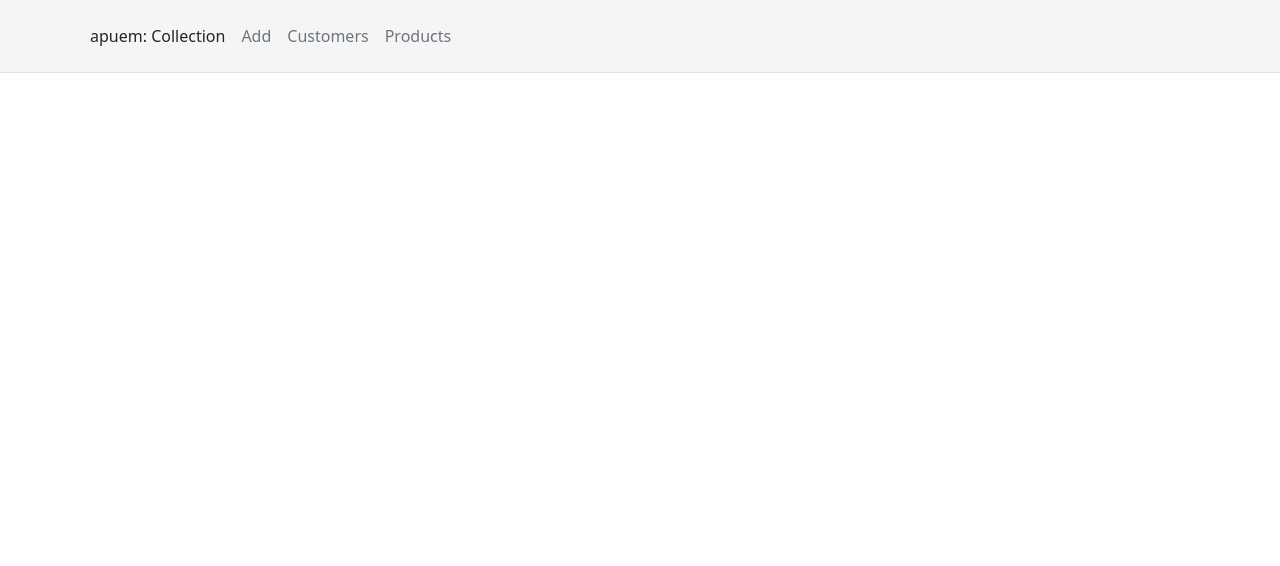
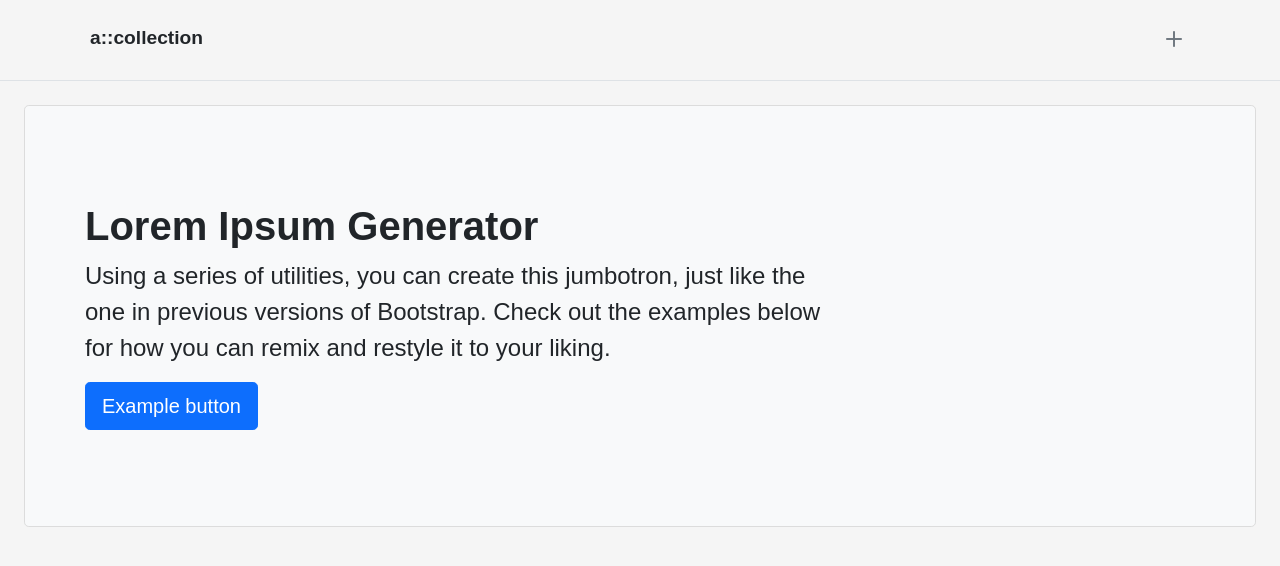
Before and after one commit to apuem/apuem, a plain HTML site: page index.html in a window 1280 px wide. Drawn offline with nearby package versions, Linux system fonts and the light colour scheme.

Commit message:
new style

```diff
--- a/index.html
+++ b/index.html
@@ -5,24 +5,34 @@
     <meta http-equiv="X-UA-Compatible" content="IE=edge">
     <meta name="viewport" content="width=device-width, initial-scale=1.0">
     <title>Collection - apuem</title>
+    <link href="styles.css" rel="stylesheet">
     <!-- CSS only -->
     <link href="https://cdn.jsdelivr.net/npm/bootstrap@5.0.0-beta3/dist/css/bootstrap.min.css" rel="stylesheet" integrity="sha384-eOJMYsd53ii+scO/bJGFsiCZc+5NDVN2yr8+0RDqr0Ql0h+rP48ckxlpbzKgwra6" crossorigin="anonymous">
     <!-- JavaScript Bundle with Popper -->
     <script src="https://cdn.jsdelivr.net/npm/bootstrap@5.0.0-beta3/dist/js/bootstrap.bundle.min.js" integrity="sha384-JEW9xMcG8R+pH31jmWH6WWP0WintQrMb4s7ZOdauHnUtxwoG2vI5DkLtS3qm9Ekf" crossorigin="anonymous"></script>
+    <!-- Bootsrtap Icons -->
+    <link rel="stylesheet" href="https://cdn.jsdelivr.net/npm/bootstrap-icons@1.4.1/font/bootstrap-icons.css">
 </head>
 <body>
-    <header class="p-3 mb-3 border-bottom" style="background-color: #F5F5F5;">
-        <div class="container">
-            <ul class="nav col-12 col-lg-auto me-lg-auto mb-2 mb-md-0">
-              <li><a href="#" class="nav-link px-2 link-dark">apuem: Collection</a></li>
-              <li><a href="#" class="nav-link px-2 link-secondary">Add</a></li>
-              <li><a href="#" class="nav-link px-2 link-secondary">Customers</a></li>
-              <li><a href="#" class="nav-link px-2 link-secondary">Products</a></li>
+    <header class="p-3 mb-3 border-bottom">
+        <div class="container d-flex flex-wrap">
+            <ul class="nav me-lg-auto">
+              <li><a href="#" style="font-weight: bold; font-size: larger;" class="nav-link px-2 link-dark">a::collection</a></li>
+            </ul>
+            <ul class="nav">
+              <li class="py-0"><a href="#" class="nav-link px-2 py-0 link-secondary"><i class="bi bi-plus" style="font-size: 2rem;"></i></a></li>
             </ul>
           </div>
         </div>
       </header>
-
-
+      <main>
+        <div style="border: 1px solid #DCDCDC;" class="p-5 m-4 bg-light rounded-3">
+          <div class="container-fluid py-5">
+            <h1 class="display-6 fw-bolder">Lorem Ipsum Generator</h1>
+            <p class="col-md-8 fs-4">Using a series of utilities, you can create this jumbotron, just like the one in previous versions of Bootstrap. Check out the examples below for how you can remix and restyle it to your liking.</p>
+            <button class="btn btn-primary btn-lg" type="button">Example button</button>
+          </div>
+        </div>
+      </main>
 </body>
 </html>
--- /dev/null
+++ b/styles.css
@@ -0,0 +1,23 @@
+body {
+    background-color: #F5F5F5 !important;
+    font-family: 'Space Grotesk', sans-serif !important;
+}
+
+p {
+    font-family: 'Space Grotesk', sans-serif !important;
+}
+
+h1 {
+    font-family: 'Space Grotesk', sans-serif !important;
+}
+
+a {
+  font-family: 'Space Grotesk', sans-serif !important;
+  text-decoration: none !important;
+}
+
+/* .btn-primary {
+    color: black !important;
+    background-color: blanchedalmond !important;
+    border: blanchedalmond !important;
+} */
```
